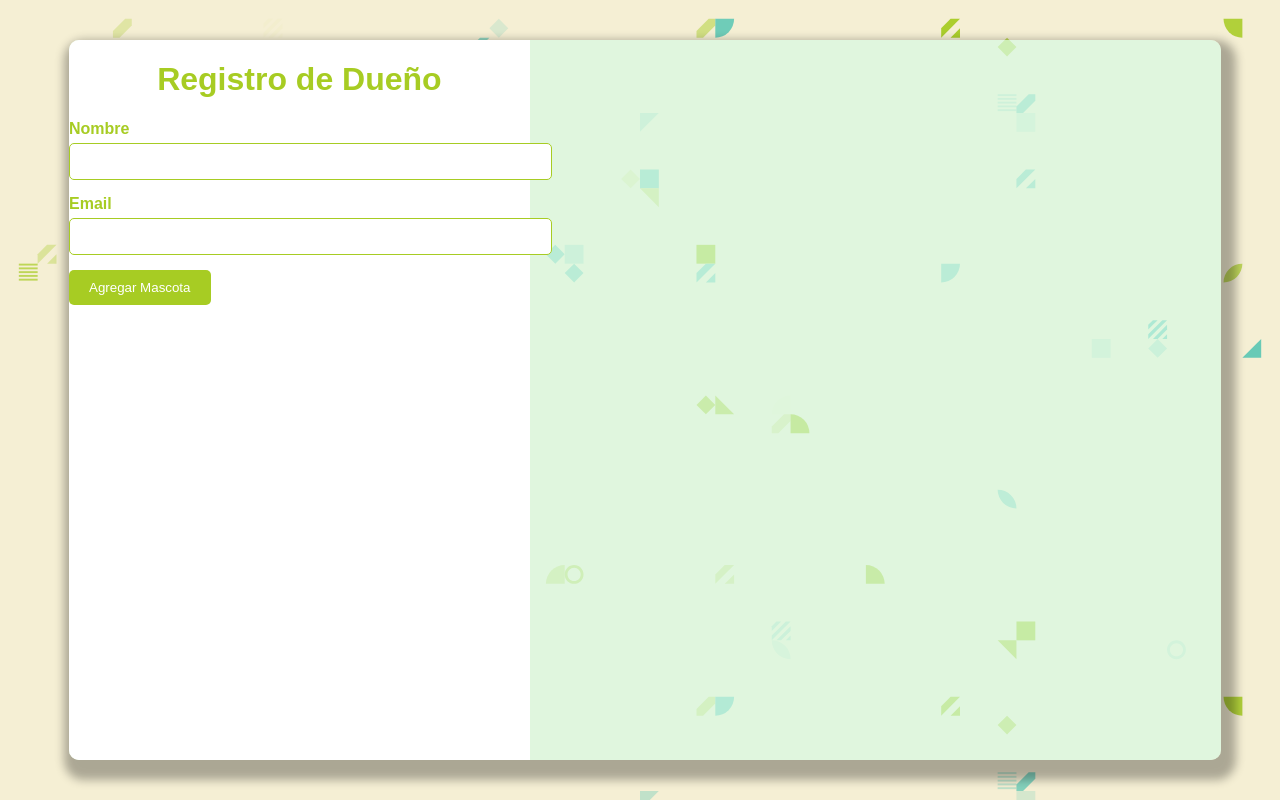
After one commit to iagogonzalezborines/MascoTier_Project, a PHP site: page /src/Templates/signupOwnerTesting.html in a window 1280 px wide. The commit adds this page. Run offline with PHP 8.4, Linux system fonts and the light colour scheme.

Commit message:
Strted register

```diff
--- /dev/null
+++ b/MascoDocker/src/Templates/signupOwnerTesting.html
@@ -0,0 +1,157 @@
+<!DOCTYPE html>
+<html lang="es">
+
+<head>
+    <meta charset="UTF-8">
+    <meta name="viewport" content="width=device-width, initial-scale=1.0">
+    <title>Registro de Dueño</title>
+    <style>
+        body {
+            font-family: Arial, sans-serif;
+            display: flex;
+            flex-direction: column;
+            justify-content: center;
+            align-items: center;
+            height: 100vh;
+            margin: 0;
+            padding: 0;
+            background-image: url(media/pattern3.svg);
+        }
+
+        .big-container {
+            background-color: rgba(215, 250, 228, 0.658);
+            display: flex;
+            justify-content: left;
+            align-items: left   ;
+            height: 90%;
+            width: 90%;
+            margin-left: 10px;
+            border-radius: 10px;
+            box-shadow: 5px 10px 10px 10px rgba(0, 0, 0, 0.3);
+            position: relative;
+            overflow: hidden;
+            transition: width 0.5s ease;
+        }
+
+
+
+        .form-container {
+            height: 100%;
+            background-color: #ffffff;
+            width: 40%;
+            left: 100%;
+
+        }
+
+        .form-container.pet-form {
+            transform: translateX(100%);
+        }
+
+        .title {
+            color: #a7cc23;
+            text-align: center;
+        }
+
+        .form-group {
+            margin-bottom: 15px;
+        }
+
+        label {
+            display: block;
+            margin-bottom: 5px;
+            color: #a7cc23;
+            font-weight: bold;
+        }
+
+        input[type="text"],
+        input[type="email"],
+        input[type="tel"],
+        input[type="password"] {
+            width: 100%;
+            padding: 10px;
+            border: 1px solid #a7cc23;
+            border-radius: 5px;
+        }
+
+        .btn-green {
+            background-color: #a7cc23;
+            color: #ffffff;
+            border: none;
+            padding: 10px 20px;
+            border-radius: 5px;
+            cursor: pointer;
+            transition: background-color 0.3s ease;
+        }
+
+        .btn-green:hover {
+            background-color: #8cbf20;
+        }
+    </style>
+</head>
+
+<body>
+    <div class="big-container">
+            <div class="form-container">
+                <h1 class="title">Registro de Dueño</h1>
+                <form class="form" action="/signupOwner" method="POST">
+                    <div class="form-group">
+                        <label for="name">Nombre</label>
+                        <input type="text" id="name" name="name" required>
+                    </div>
+                    <div class="form-group">
+                        <label for="email">Email</label>
+                        <input type="email" id="email" name="email" required>
+                    </div>
+                    <!-- Otros campos del formulario de dueño -->
+                </form>
+                <button class="btn-green" id="addPetBtn">Agregar Mascota</button>
+            </div>
+
+    </div>
+
+</body>
+
+</html>
+
+<script>
+    document.getElementById('submitPetBtn').addEventListener('click', function () {
+    // Obtener los valores del formulario de mascota
+    const petName = document.getElementById('petName').value;
+    const petType = document.getElementById('petType').value;
+    const petBreed = document.getElementById('petBreed').value;
+
+    // Crear un objeto que represente la mascota
+    const pet = {
+        name: petName,
+        type: petType,
+        breed: petBreed
+    };
+
+    // Aquí puedes enviar el objeto 'pet' al servidor utilizando AJAX o fetch
+    // Por ejemplo, si estás utilizando fetch:
+    fetch('/addPet', {
+        method: 'POST',
+        headers: {
+            'Content-Type': 'application/json'
+        },
+        body: JSON.stringify(pet)
+    })
+    .then(response => {
+        if (response.ok) {
+            return response.json();
+        }
+        throw new Error('Error al agregar mascota');
+    })
+    .then(data => {
+        // Agregar la mascota a la lista en el big-container
+        const petList = document.getElementById('petList');
+        const listItem = document.createElement('li');
+        listItem.textContent = `${pet.name} - ${pet.type} - ${pet.breed}`;
+        petList.appendChild(listItem);
+    })
+    .catch(error => {
+        console.error('Error:', error);
+    });
+});
+
+</script>
```
Also changed, not shown: MascoDocker/src/Templates/signup_owner.php (+16 -3 lines), MascoDocker/src/Templates/media/pattern3.svg (added).
